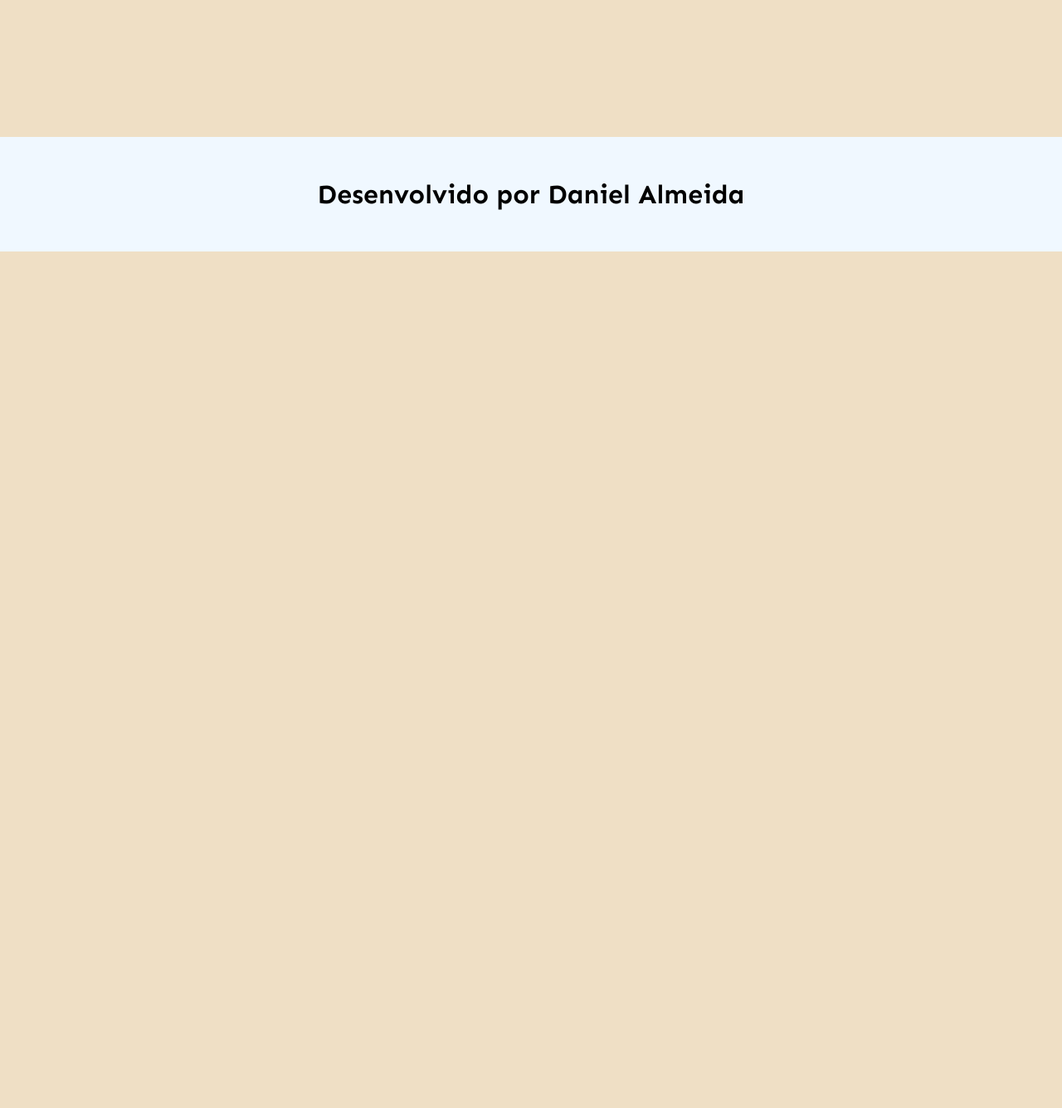
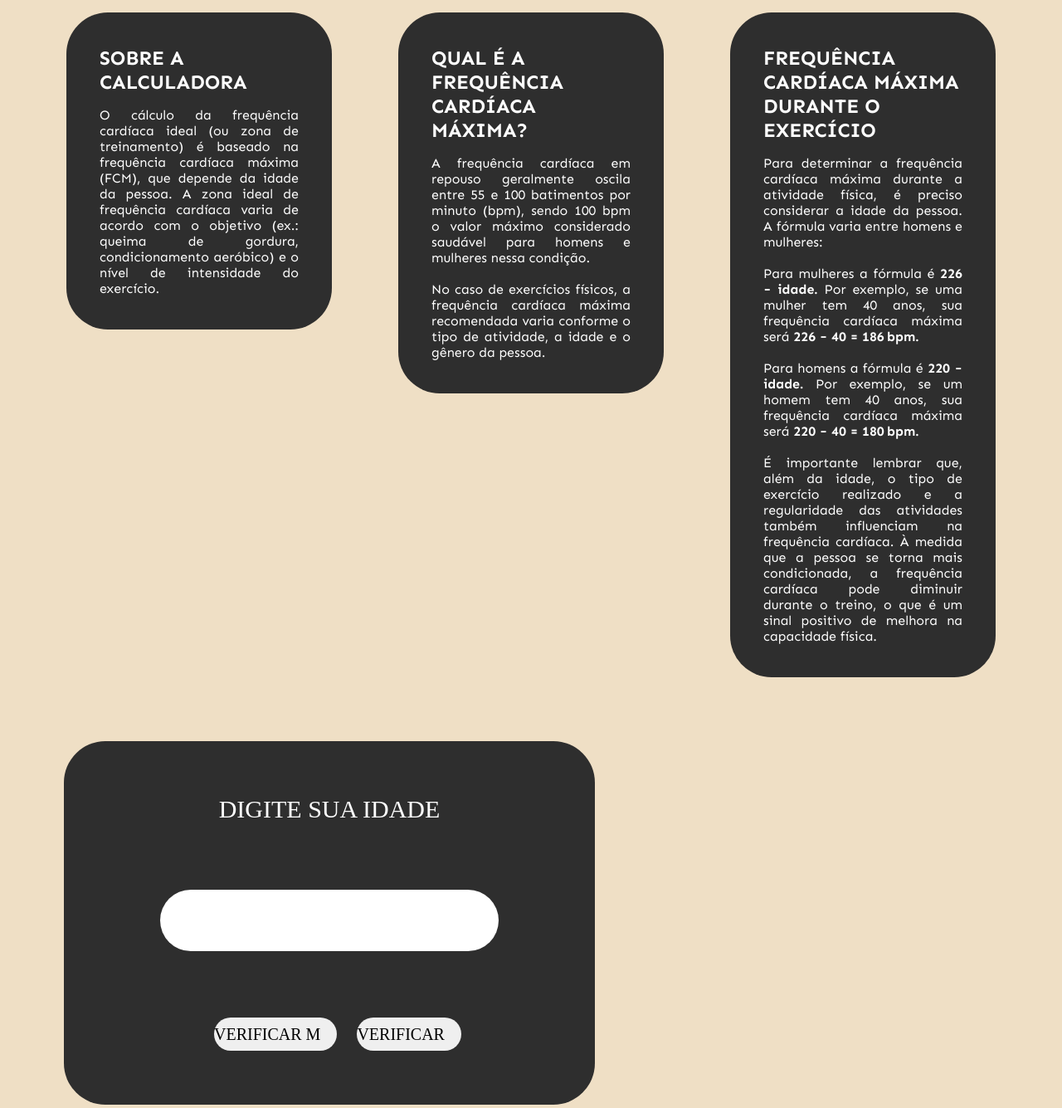
Before and after one commit to DanielAlmeidaSC/Projeto-Sa-de, a plain HTML site: page calculadoras/frequenciaMax.html in a window 1280 px wide. Shown: the part 980-2315 px from the top of the page at 83% size. Before the commit the page ends 1283 px from the top, so only its background shows below. Drawn offline with Linux system fonts and the light colour scheme; a web font is replaced by a local one.

Commit message:
Alterações na página de BPM

```diff
--- a/calculadoras/frequenciaMax.html
+++ b/calculadoras/frequenciaMax.html
@@ -41,14 +41,57 @@
 
                 <img src="/img/BPM/Person_heart.png" alt="Pessoa com a mão no peito" class="person_heart">
         </section>
+
+        <section class="block_informs">
+            <div class="first_block_inform">
+                <h1 class="title_block_information">SOBRE A CALCULADORA</h1>
+                <p class="first_paragraph_inform">O cálculo da frequência cardíaca ideal (ou zona de treinamento) é baseado na frequência cardíaca máxima (FCM), que depende da idade da pessoa. A zona ideal de frequência cardíaca varia de acordo com o objetivo (ex.: queima de gordura, condicionamento aeróbico) e o nível de intensidade do exercício.</p>
+            </div>
+
+            <div class="second_block_inform">
+                <h1 class="title_block_information">QUAL É A FREQUÊNCIA CARDÍACA MÁXIMA?</h1>
+                <p class="second_paragraph_inform">A frequência cardíaca em repouso geralmente oscila entre 55 e 100 batimentos por minuto (bpm), sendo 100 bpm o valor máximo considerado saudável para homens e mulheres nessa condição.
+                    <br>
+                    <br>
+                    No caso de exercícios físicos, a frequência cardíaca máxima recomendada varia conforme o tipo de atividade, a idade e o gênero da pessoa.</p>
+            </div>
+
+
+            <div class="third_block_inform">
+                <h1 class="title_block_information">FREQUÊNCIA CARDÍACA MÁXIMA DURANTE O EXERCÍCIO</h1>
+                <p class="third_paragraph_inform">Para determinar a frequência cardíaca máxima durante a atividade física, é preciso considerar a idade da pessoa. A fórmula varia entre homens e mulheres:
+                    <br>
+                    <br>
+                    Para mulheres a fórmula é <strong>226 − idade.</strong>
+                    Por exemplo, se uma mulher tem 40 anos, sua frequência cardíaca máxima será <strong>226 − 40 = 186 bpm. </strong>
+                    <br>
+                    <br>
+                    Para homens a fórmula é <strong>220 − idade. </strong>
+                    Por exemplo, se um homem tem 40 anos, sua frequência cardíaca máxima será <strong>220 − 40 = 180 bpm.</strong>
+                    <br>
+                    <br>
+                    É importante lembrar que, além da idade, o tipo de exercício realizado e a regularidade das atividades também influenciam na frequência cardíaca. À medida que a pessoa se torna mais condicionada, a frequência cardíaca pode diminuir durante o treino, o que é um sinal positivo de melhora na capacidade física.
+                    </p>
+
+            </div>
+        </section>
+
+        <section class="calculadora">
+
+
+            <div class="calculadora_bpm">
+                <label>DIGITE SUA IDADE</label>
+                <input type="number" class="input_age">
+                <div class="botoes">
+                    <button onclick="VerificaMasculino()">VERIFICAR M</button>
+                    <button onclick="VerificarFeminino()">VERIFICAR</button>
+                </div>
+            </div>
+        <h3></h3>
+
+    </section>
     </main>
-    <!--
-    <button onclick="VerificaMasculino()">VERIFICAR M</button>
-    <button onclick="VerificarFeminino()">VERIFICAR F</button>
-    <label>Digite sua idade</label>
-    <input type="number" class="input_age">
 
-    <h3></h3>-->
 
 
     <footer>
--- a/style/styleBPMMax.css
+++ b/style/styleBPMMax.css
@@ -74,3 +74,115 @@ header{
     text-align: center;
     font-family: "Sen", serif;
 }
+.block_informs {
+    display: flex;
+    margin-right: 80px;
+
+}
+.block_informs h1{
+    font-family: "Sen", serif;
+    text-align: left;
+}
+
+.block_informs p{
+    margin-top: 16px;
+    font-family: "Sen", serif;
+}
+
+.first_block_inform{
+    margin-top: 50px;
+}
+
+.first_block_inform{
+    margin-left: 80px;
+    width: 500px;
+    text-align: justify;
+    color: white;
+    padding: 40px;
+    background-color: #2e2e2e;
+    border-radius: 50px;
+    display: flex;
+    flex-direction: column;
+    height: 100%;
+}
+
+
+.second_block_inform h1{
+   text-align: left;
+}
+
+.second_block_inform{
+    margin-top: 50px;
+    margin-left: 80px;
+    width: 500px;
+    text-align: justify;
+    color: white;
+    padding: 40px;
+    background-color: #2e2e2e;
+    border-radius: 50px;
+    display: flex;
+    flex-direction: column;
+    height: 100%;
+}
+
+.third_block_inform{
+    margin-top: 50px;
+    margin-left: 80px;
+    width: 500px;
+    text-align: justify;
+    color: white;
+    padding: 40px;
+    background-color: #2e2e2e;
+    border-radius: 50px;
+}
+
+.calculadora{
+    display: flex;
+}
+
+.calculadora_bpm{
+    border-radius: 50px;
+    display: flex;
+    flex-direction: column;
+    margin-left: 77px;
+    margin-top: 77px;
+    width: 500px;
+    background-color: #2e2e2e;
+    height: 100%;
+    text-align: center;
+    padding: 65px 70px;
+}
+
+.calculadora_bpm label{
+    color: white;
+    font-family: "Afacad Flux", serif;
+    font-size: 30px;
+}
+
+
+.calculadora_bpm input{
+    margin-top: 80px;
+    border-radius: 50px;
+    border: none;
+    color: black;
+    padding: 20px;
+    text-align: center;
+    font-family: "Afacad Flux", serif;
+    font-size: 30px;
+    justify-content: center;
+    align-self: center;
+}
+
+
+.botoes button{
+    margin-top: 80px;
+    height: 40px;
+    border-radius: 50px;
+    padding-right: 20px;
+    margin-left: 20px;
+    align-items: center;
+    border: none;
+    color: black;
+    font-family: "Afacad Flux", serif;
+    font-size: 20px;
+}
```
